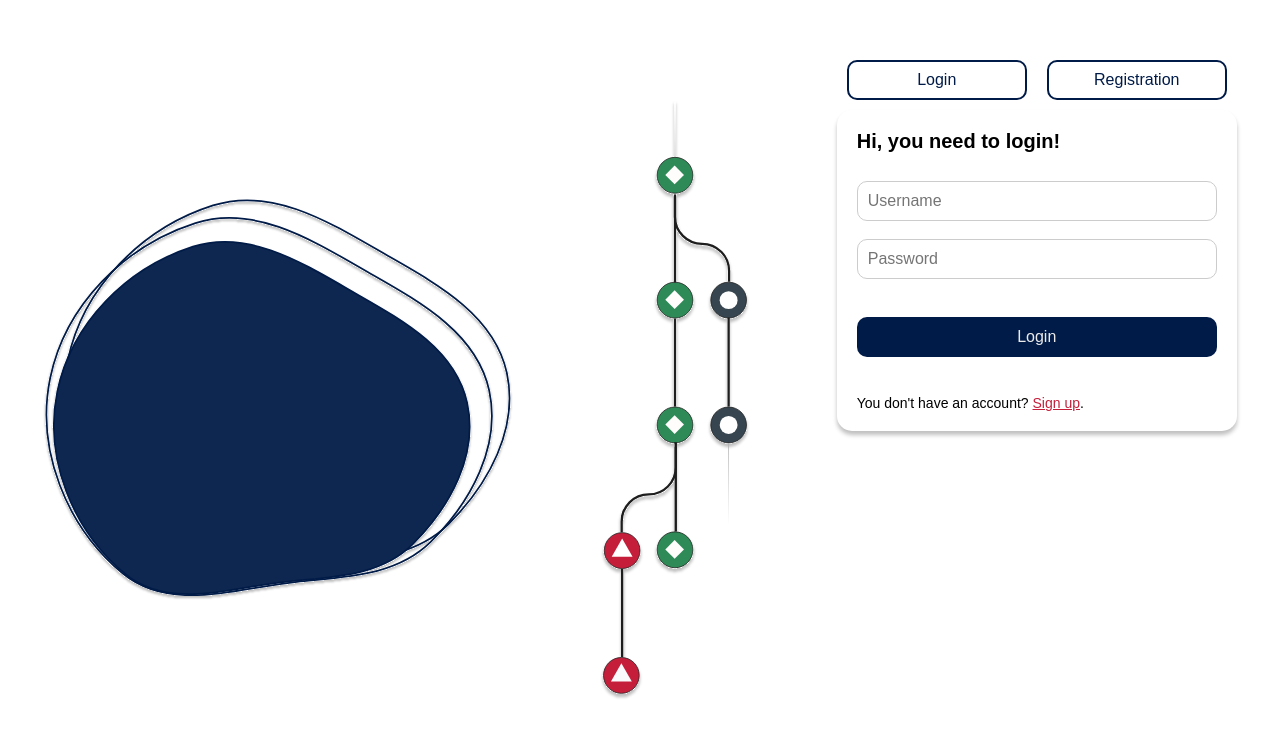
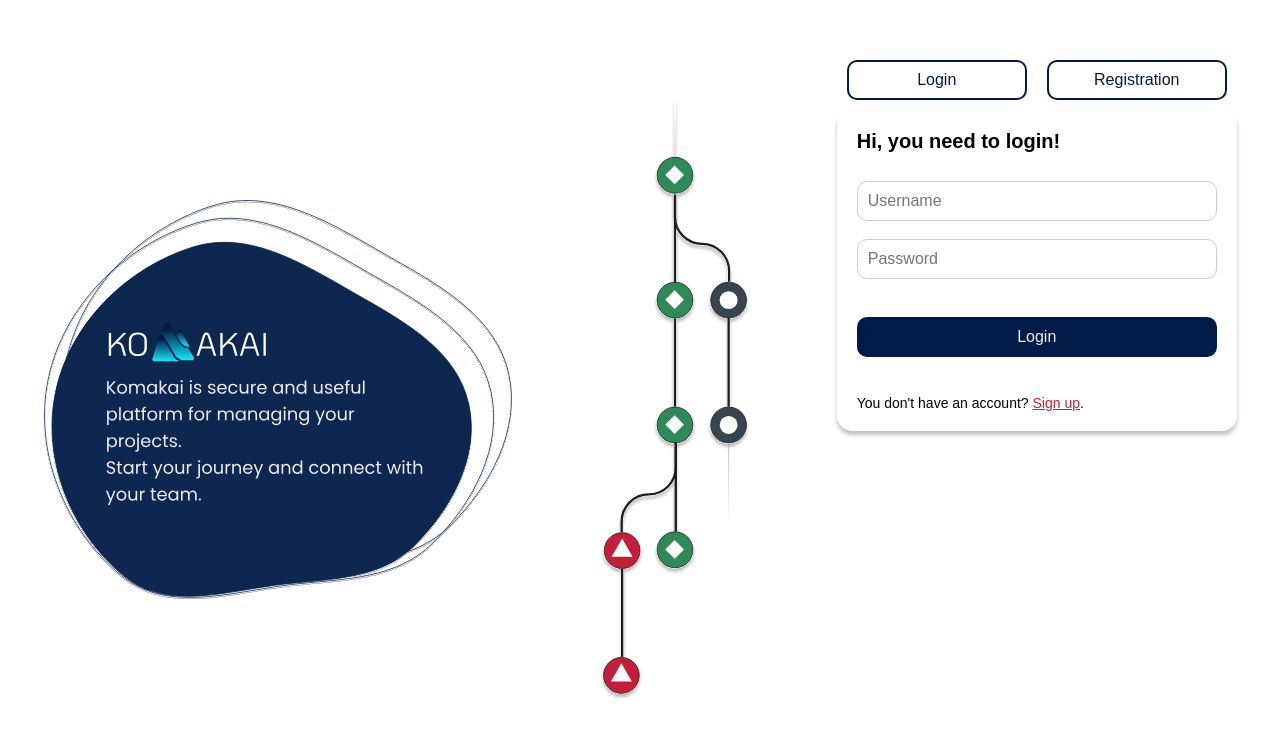
Before and after one commit to ImDamjan/Komakai, an Angular app in the folder client/: page /auth in a window 1280 px wide. Shown: the top 736 px of the page. Built offline with nearby package versions, Linux system fonts and the light colour scheme.

Commit message:
#13-Sredjen blobs

```diff
--- a/client/src/app/pages/auth/auth.component.html
+++ b/client/src/app/pages/auth/auth.component.html
@@ -1,7 +1,7 @@
 <div class="wrapper">
 
     <div class="blobs">
-        <img src="assets/login/blobs.svg" />
+        <img src="assets/login/flow.svg" />
     </div>
     <div class="flow">
         <img src="assets/login/auth.svg" />
```
Also changed, not shown: client/src/assets/login/flow.svg (added).
